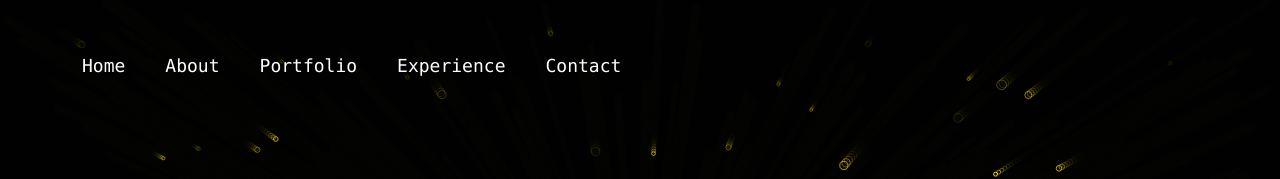
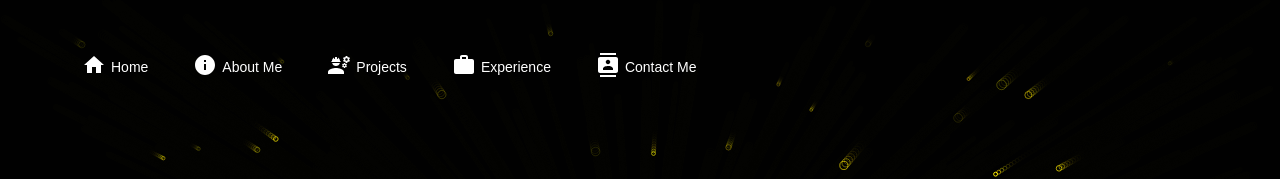
Before and after one commit to akshay-rajan/react-gh-pages, a React (Vite) app: page / in a window 1280 px wide. Shown: the top 179 px of the page. Built offline with nearby package versions, Linux system fonts and the light colour scheme.

Commit message:
Fix NavBar for big screen

```diff
--- a/src/components/About.jsx
+++ b/src/components/About.jsx
@@ -6,9 +6,11 @@ import AboutProfile from "./AboutProfile";
 export default function About() {
   const styles = {
     laptopStyle: {
+      display: 'flex',
+      justifyContent: 'center',
+      alignItems: 'center',
       position: 'relative',
       margin: 'auto',
-      marginRight: '50px',
       width: '100%',
       maxWidth: '80rem',
       overflow: 'hidden',
--- a/src/components/Header.jsx
+++ b/src/components/Header.jsx
@@ -1,7 +1,7 @@
 import React, { useState } from 'react';
 import { Link, animateScroll as scroll } from 'react-scroll';
 
-import { Home, Info, Engineering, Work, Message } from '@mui/icons-material';
+import { Home, Info, Engineering, Work, Contacts } from '@mui/icons-material';
 
 export default function Header() {
 
@@ -26,7 +26,8 @@ export default function Header() {
                 id="home-button"
                 onClick={() => scroll.scrollToTop()}
               >
-                Home
+                <Home style={{verticalAlign: 'sub'}} />
+                <div className="help">Home</div>
               </Link>
             </li>
             <li>
@@ -37,7 +38,8 @@ export default function Header() {
                 offset={10}
                 id="about-button"
               >
-                About
+                <Info style={{verticalAlign: 'sub'}} />
+                <div className="help">About Me</div>
               </Link>
             </li>
             <li>
@@ -48,7 +50,8 @@ export default function Header() {
                 offset={20}
                 id="projects-button"
               >
-                Portfolio
+                <Engineering style={{verticalAlign: 'sub'}} />
+                <div className="help">Projects</div>
               </Link>
             </li>
             <li>
@@ -59,7 +62,8 @@ export default function Header() {
                 offset={20}
                 id="experience-button"
               >
-                Experience
+                <Work style={{verticalAlign: 'sub'}} />
+                <div className="help">Experience</div>
               </Link>
             </li>
             <li>
@@ -70,7 +74,8 @@ export default function Header() {
                 offset={20}
                 id="contact-button"
               >
-                Contact
+                <Contacts style={{verticalAlign: 'sub'}} />
+                <div className="help">Contact Me</div>
               </Link>
             </li>
           </ul>
--- a/src/index.css
+++ b/src/index.css
@@ -1,7 +1,7 @@
 @import url('https://fonts.googleapis.com/css?family=Open+Sans:300,700');
 
 :root {
-  font-family: Consolas, Inter, system-ui, Avenir, Helvetica, Arial, sans-serif;
+  font-family:Arial, Helvetica, sans-serif;
   line-height: 1.5;
   font-weight: 400;
 
@@ -282,6 +282,12 @@ button:focus-visible {
   cursor: pointer;
 }
 
+.navigation-links li .help {
+  display: inline-flex;
+  font-size: 14px;
+  margin: 5px;
+}
+
 .navigation-links a {
   color: white;
   text-decoration: none;
@@ -292,7 +298,7 @@ button:focus-visible {
   color: wheat;
 }
 
-.mobile-navbar {
+/* .mobile-navbar {
   display: none;
   position: fixed;
   top: 0;
@@ -335,7 +341,7 @@ button:focus-visible {
   top: 15px;
   right: 20px;
   z-index: 3;
-}
+} */
 
 /* <<<<<<<<<<<<<<<Nav to Right>>>>>>>>>>>>>> */
 
@@ -361,6 +367,7 @@ button:focus-visible {
   display: flex;
   flex-direction: column;
   align-items: center;
+  margin: 10px;
 }
 
 .scrolled .navigation-links {
@@ -376,18 +383,19 @@ button:focus-visible {
   margin: 30px 0 30px 0;
 }
 
+.scrolled .navigation-links li .help {
+  display: none;
+}
+
 .scrolled .navigation-links a {
-  transform: rotate(90deg);
+  /* transform: rotate(90deg); */
   display: inline-block;
   text-decoration: none;
   color: #000;
   font-size: 1.2rem;
 }
 .scrolled .navigation-links a:hover {
-  text-decoration: underline;
-  text-decoration-thickness: 3px;
-  text-decoration-style: solid;
-  text-decoration-color: wheat;
+  color: tan;
 }
 .scrolled #hamburger {
   margin-top: 1rem;
@@ -447,6 +455,7 @@ button:focus-visible {
   z-index: 1;
 }
 .marquee {
+  font-family:'Times New Roman', Times, serif;
   margin: 0 auto;
   white-space: nowrap;
   overflow: hidden;
```
